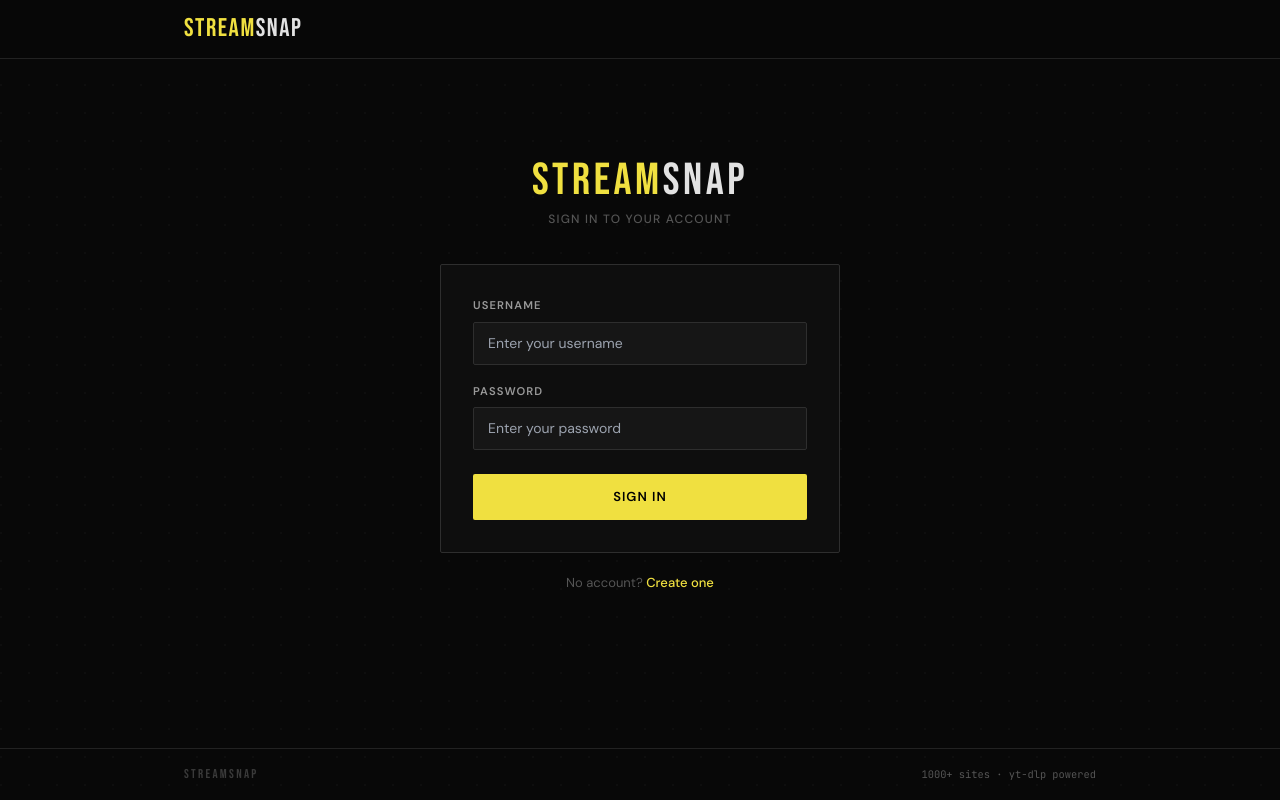
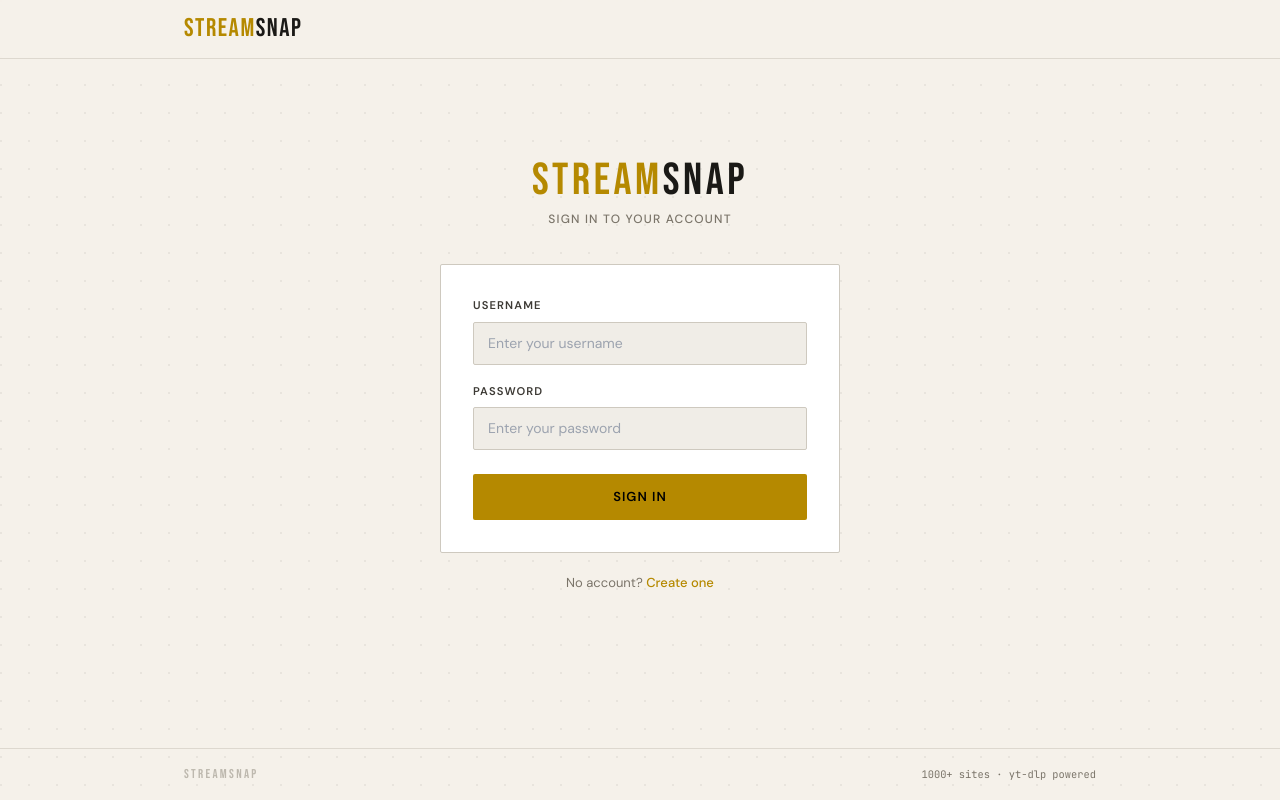
Before and after one commit to rabbitsf/streamsnap, a FastAPI app: page /login in a window 1280 px wide. Run offline with FastAPI, Linux system fonts and the light colour scheme; parts of the project's set-up code (start-up, migrations or seed data) failed here and were passed over; some libraries are stand-ins or nearby versions.

Commit message:
Add light/dark theme with per-user toggle: light theme is now the default, stored in localStorage, toggle shown in nav when logged in
Co-Authored-By: Claude Sonnet 4.6 <noreply@anthropic.com>

```diff
--- a/app/templates/base.html
+++ b/app/templates/base.html
@@ -3,6 +3,8 @@
 <head>
     <meta charset="UTF-8">
     <meta name="viewport" content="width=device-width, initial-scale=1.0">
+    <!-- Prevent flash of wrong theme before CSS loads -->
+    <script>(function(){var t=localStorage.getItem('streamsnap-theme')||'light';document.documentElement.setAttribute('data-theme',t);})();</script>
     <title>{% block title %}StreamSnap{% endblock %}</title>
     <link rel="preconnect" href="https://fonts.googleapis.com">
     <link rel="preconnect" href="https://fonts.gstatic.com" crossorigin>
@@ -10,7 +12,7 @@
     <script src="https://unpkg.com/htmx.org@1.9.10"></script>
     <script src="https://cdn.tailwindcss.com"></script>
     <style>
-        /* ── Design tokens ───────────────────────────── */
+        /* ── Dark theme tokens (default) ─────────────── */
         :root {
             --bg:         #080808;
             --surf:       #0E0E0E;
@@ -31,6 +33,45 @@
             --red-dim:    rgba(248, 113, 113, 0.12);
             --blue:       #60A5FA;
             --purple:     #C084FC;
+            --dot-color:  rgba(255,255,255,0.022);
+            --nav-bg:     rgba(8,8,8,0.96);
+        }
+
+        /* ── Light theme tokens ──────────────────────── */
+        [data-theme="light"] {
+            --bg:         #F5F1EA;
+            --surf:       #FFFFFF;
+            --surf-2:     #F0EDE7;
+            --surf-3:     #E5E1D8;
+            --border:     #DDD8CF;
+            --border-2:   #CEC9BF;
+            --border-3:   #BDB8AE;
+            --text:       #1A1916;
+            --text-dim:   #3D3A35;
+            --text-muted: #7A7469;
+            --snap:       #B58900;
+            --snap-dim:   #8A6800;
+            --snap-glow:  rgba(181, 137, 0, 0.18);
+            --green:      #15803D;
+            --green-dim:  rgba(21, 128, 61, 0.12);
+            --red:        #DC2626;
+            --red-dim:    rgba(220, 38, 38, 0.10);
+            --blue:       #2563EB;
+            --purple:     #7C3AED;
+            --dot-color:  rgba(0,0,0,0.055);
+            --nav-bg:     rgba(245,241,234,0.96);
+        }
+
+        /* ── Smooth theme transition ─────────────────── */
+        .theme-transitioning,
+        .theme-transitioning *,
+        .theme-transitioning *::before,
+        .theme-transitioning *::after {
+            transition:
+                background-color 0.25s ease,
+                color 0.25s ease,
+                border-color 0.25s ease,
+                box-shadow 0.25s ease !important;
         }
 
         /* ── Reset / base ────────────────────────────── */
@@ -42,7 +83,7 @@
             font-family: 'DM Sans', sans-serif;
             background-image: radial-gradient(
                 circle at 1px 1px,
-                rgba(255,255,255,0.022) 1px,
+                var(--dot-color) 1px,
                 transparent 0
             );
             background-size: 28px 28px;
@@ -103,6 +144,10 @@
             background: #fff060;
             box-shadow: 0 4px 24px rgba(240, 224, 64, 0.22);
         }
+        [data-theme="light"] .btn-primary:hover:not(:disabled) {
+            background: #D4A000;
+            box-shadow: 0 4px 24px rgba(181, 137, 0, 0.30);
+        }
         .btn-primary:active:not(:disabled) { transform: translateY(1px); }
         .btn-primary:disabled {
             background: var(--surf-3);
@@ -125,6 +170,9 @@
             border-radius: 2px;
             cursor: pointer;
             transition: all 0.15s;
+        }
+        [data-theme="light"] .btn-danger {
+            border-color: rgba(220, 38, 38, 0.28);
         }
         .btn-danger:hover:not(:disabled) {
             background: var(--red-dim);
@@ -168,6 +216,9 @@
             border-radius: 2px;
             text-decoration: none;
             transition: all 0.15s;
+        }
+        [data-theme="light"] .btn-dl {
+            border-color: rgba(181, 137, 0, 0.35);
         }
         .btn-dl:hover {
             background: var(--snap-glow);
@@ -219,6 +270,7 @@
         ::-webkit-scrollbar-track { background: var(--surf); }
         ::-webkit-scrollbar-thumb { background: var(--border-3); border-radius: 2px; }
         ::-webkit-scrollbar-thumb:hover { background: #484848; }
+        [data-theme="light"] ::-webkit-scrollbar-thumb:hover { background: #9A9488; }
 
         .label-tag {
             display: inline-block;
@@ -242,17 +294,36 @@
 <body style="display:flex; flex-direction:column; min-height:100vh;">
 
     <!-- Nav -->
-    <nav style="background:rgba(8,8,8,0.96); border-bottom:1px solid var(--border); backdrop-filter:blur(10px); position:sticky; top:0; z-index:50;">
+    <nav style="background:var(--nav-bg); border-bottom:1px solid var(--border); backdrop-filter:blur(10px); position:sticky; top:0; z-index:50;">
         <div style="max-width:960px; margin:0 auto; padding:0 24px; height:58px; display:flex; align-items:center; justify-content:space-between;">
             <a href="/" style="text-decoration:none; display:flex; align-items:baseline; gap:0; line-height:1;">
                 <span style="font-family:'Bebas Neue',cursive; font-size:1.6rem; color:var(--snap); letter-spacing:0.06em;">STREAM</span><span style="font-family:'Bebas Neue',cursive; font-size:1.6rem; color:var(--text); letter-spacing:0.06em;">SNAP</span>
             </a>
             {% if user %}
-            <div style="display:flex; align-items:center; gap:20px;">
+            <div style="display:flex; align-items:center; gap:16px;">
                 <a href="/history" style="font-size:0.7rem; font-weight:700; letter-spacing:0.12em; text-transform:uppercase; color:var(--text-muted); text-decoration:none; transition:color .15s;" onmouseover="this.style.color='var(--text)'" onmouseout="this.style.color='var(--text-muted)'">History</a>
                 <span style="color:var(--border-2);">·</span>
                 <span style="font-family:'JetBrains Mono',monospace; font-size:0.68rem; color:var(--text-muted); letter-spacing:0.05em;">{{ user.username }}</span>
                 <a href="/logout" style="font-size:0.7rem; font-weight:700; letter-spacing:0.12em; text-transform:uppercase; color:var(--text-muted); text-decoration:none; transition:color .15s;" onmouseover="this.style.color='var(--red)'" onmouseout="this.style.color='var(--text-muted)'">Logout</a>
+                <button
+                    id="theme-toggle"
+                    onclick="toggleTheme()"
+                    title="Toggle light / dark theme"
+                    style="width:28px; height:28px; border-radius:2px; background:transparent; border:1px solid var(--border-2); color:var(--text-muted); cursor:pointer; display:flex; align-items:center; justify-content:center; flex-shrink:0; padding:0;"
+                    onmouseover="this.style.borderColor='var(--border-3)'; this.style.color='var(--text)'"
+                    onmouseout="this.style.borderColor='var(--border-2)'; this.style.color='var(--text-muted)'"
+                >
+                    <svg id="icon-sun" width="13" height="13" fill="none" stroke="currentColor" stroke-width="2" viewBox="0 0 24 24">
+                        <circle cx="12" cy="12" r="5"/>
+                        <line x1="12" y1="1" x2="12" y2="3"/><line x1="12" y1="21" x2="12" y2="23"/>
+                        <line x1="4.22" y1="4.22" x2="5.64" y2="5.64"/><line x1="18.36" y1="18.36" x2="19.78" y2="19.78"/>
+                        <line x1="1" y1="12" x2="3" y2="12"/><line x1="21" y1="12" x2="23" y2="12"/>
+                        <line x1="4.22" y1="19.78" x2="5.64" y2="18.36"/><line x1="18.36" y1="5.64" x2="19.78" y2="4.22"/>
+                    </svg>
+                    <svg id="icon-moon" width="13" height="13" fill="none" stroke="currentColor" stroke-width="2" viewBox="0 0 24 24" style="display:none;">
+                        <path d="M21 12.79A9 9 0 1 1 11.21 3 7 7 0 0 0 21 12.79z"/>
+                    </svg>
+                </button>
             </div>
             {% endif %}
         </div>
@@ -271,5 +342,35 @@
         </div>
     </footer>
 
+    <script>
+    function toggleTheme() {
+        var html = document.documentElement;
+        var current = html.getAttribute('data-theme') || 'light';
+        var next = current === 'dark' ? 'light' : 'dark';
+        html.classList.add('theme-transitioning');
+        html.setAttribute('data-theme', next);
+        localStorage.setItem('streamsnap-theme', next);
+        updateThemeIcons(next);
+        setTimeout(function() { html.classList.remove('theme-transitioning'); }, 300);
+    }
+
+    function updateThemeIcons(theme) {
+        var sun  = document.getElementById('icon-sun');
+        var moon = document.getElementById('icon-moon');
+        if (!sun || !moon) return;
+        if (theme === 'dark') {
+            sun.style.display  = '';
+            moon.style.display = 'none';
+        } else {
+            sun.style.display  = 'none';
+            moon.style.display = '';
+        }
+    }
+
+    document.addEventListener('DOMContentLoaded', function() {
+        updateThemeIcons(document.documentElement.getAttribute('data-theme') || 'light');
+    });
+    </script>
+
 </body>
 </html>
```
